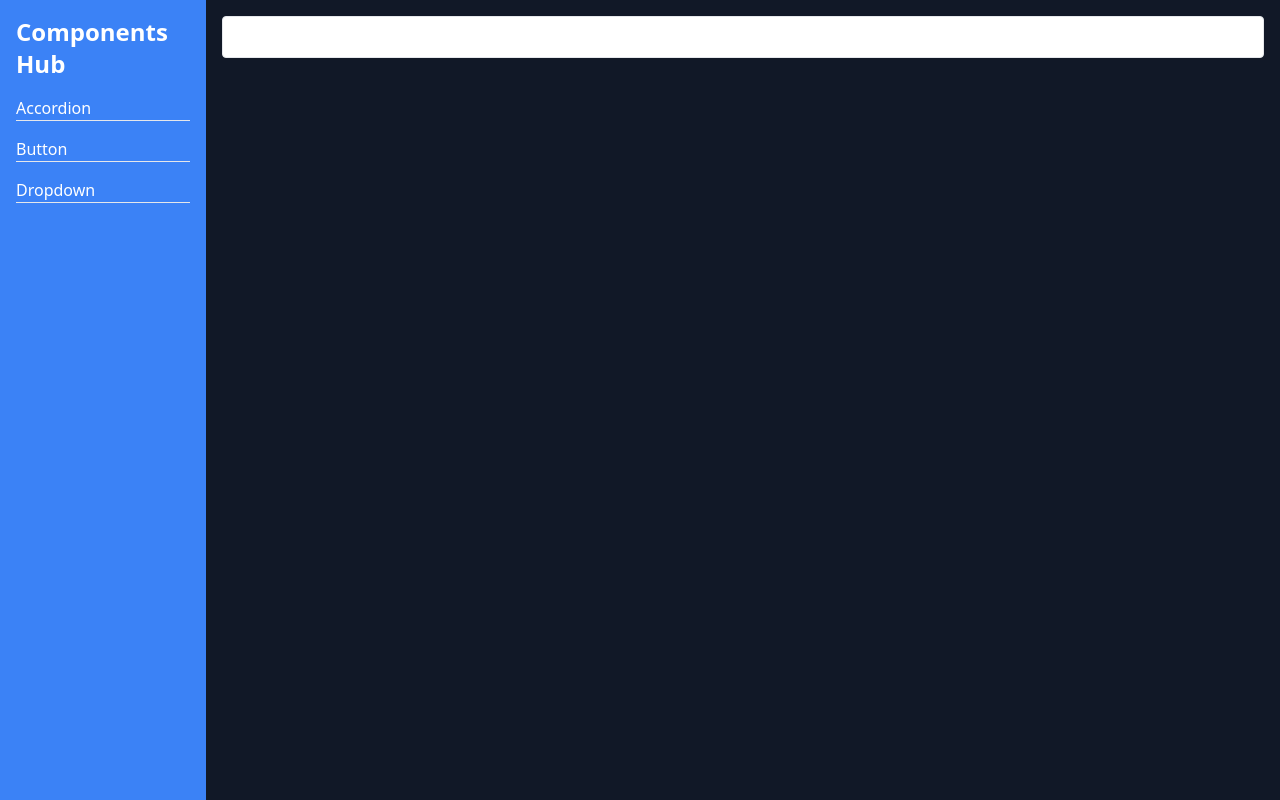
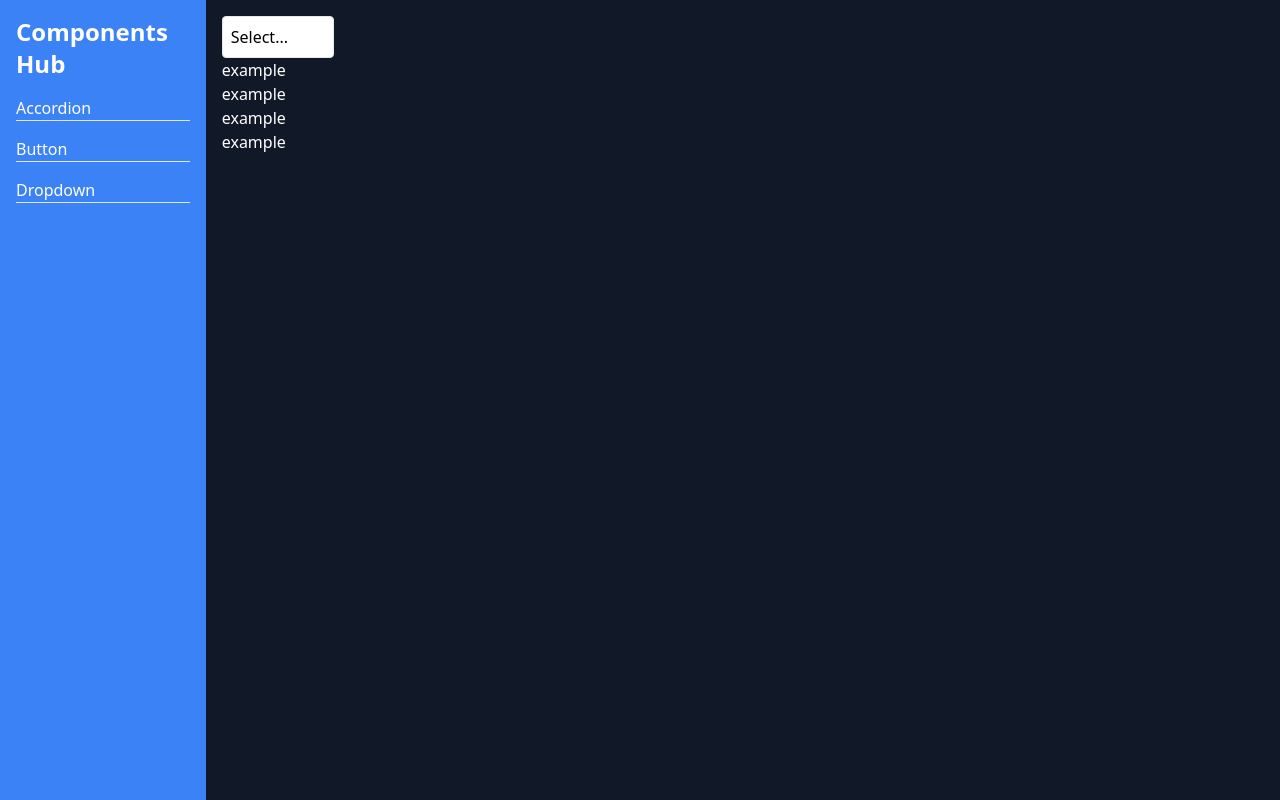
Before and after one commit to nazarenoalt/components-hub, a React (Vite) app: page / in a window 1280 px wide. Both pictures are taken after a click on the button "Dropdown". Built offline with nearby package versions, Linux system fonts and the light colour scheme.

Commit message:
feature: ropdown

```diff
--- a/src/components/Dropdown.jsx
+++ b/src/components/Dropdown.jsx
@@ -1,9 +1,34 @@
+import { useState } from "react"
+
 const Dropdown = ({ options, value, onChange }) => {
+  const [isOpen, setIsOpen] = useState(false);
+
+  const toggleDropdown = (e) => {
+    if (e.type === "keydown" && e.key !== "Enter") return;
+    setIsOpen(!isOpen);
+  };
+
+  const handleSelectOption = (e, option) => {
+    if (e.type == "keydown" && e.key !== "Enter") return;
+    onChange(option);
+    setIsOpen(!isOpen);
+  }
 
   return (
-    <div>
-      <div className="flex border rounded bg-white p-2 bg-red-500">{value || "Select..."}</div>
-      <div className="flex rounded bg-white"></div>
+    <div className="cursor-pointer">
+      <div
+        className="flex border rounded bg-white p-2 text-black w-fit min-w-28"
+        onClick={e => toggleDropdown(e)}
+        onKeyDown={e => toggleDropdown(e)}
+        tabIndex="0"
+      >
+          {value.label || "Select..."}
+      </div>
+      <div
+        className={`flex flex-col border rounded bg-white text-black w-fit min-w-28 absolute ${isOpen ? "visible" : "invisible"}`}
+      >{options.map((option, index) => (
+        <div key={index} tabIndex="0" className="hover:bg-blue-500 px-2" onClick={e => handleSelectOption(e, option)} onKeyDown={e => handleSelectOption(e, option)}>{option.label}</div>
+      ))}</div>
     </div>
   )
 }
--- a/src/components/Sidebar.jsx
+++ b/src/components/Sidebar.jsx
@@ -3,7 +3,7 @@ import { AppContext } from "../context/appContext";
 import { useContext } from "react";
 
 const Sidebar = () => {
-  const {selectedComponent, setSelectedComponent, sidebarItems } = useContext(AppContext);
+  const {setSelectedComponent, sidebarItems } = useContext(AppContext);
 
   const handleComponentLists = (e) => {
     const clickedComponent = sidebarItems.filter(item => item.name === e.target.getAttribute("name"))[0]?.component;
--- a/src/output.css
+++ b/src/output.css
@@ -554,12 +554,20 @@ video {
   display: none;
 }
 
+.visible {
+  visibility: visible;
+}
+
+.invisible {
+  visibility: hidden;
+}
+
+.absolute {
+  position: absolute;
+}
+
 .mt-4 {
   margin-top: 1rem;
-}
-
-.inline-block {
-  display: inline-block;
 }
 
 .flex {
@@ -578,8 +586,25 @@ video {
   width: 15rem;
 }
 
+.w-fit {
+  width: -moz-fit-content;
+  width: fit-content;
+}
+
 .w-screen {
   width: 100vw;
+}
+
+.min-w-28 {
+  min-width: 7rem;
+}
+
+.cursor-pointer {
+  cursor: pointer;
+}
+
+.flex-col {
+  flex-direction: column;
 }
 
 .gap-2 {
@@ -665,6 +690,11 @@ video {
   padding: 1rem;
 }
 
+.px-2 {
+  padding-left: 0.5rem;
+  padding-right: 0.5rem;
+}
+
 .px-4 {
   padding-left: 1rem;
   padding-right: 1rem;
@@ -673,6 +703,11 @@ video {
 .py-1 {
   padding-top: 0.25rem;
   padding-bottom: 0.25rem;
+}
+
+.py-2 {
+  padding-top: 0.5rem;
+  padding-bottom: 0.5rem;
 }
 
 .pt-4 {
@@ -686,6 +721,11 @@ video {
 
 .font-semibold {
   font-weight: 600;
+}
+
+.text-black {
+  --tw-text-opacity: 1;
+  color: rgb(0 0 0 / var(--tw-text-opacity, 1));
 }
 
 .text-blue-400 {
--- a/src/pages/DropdownPage.jsx
+++ b/src/pages/DropdownPage.jsx
@@ -2,7 +2,7 @@ import { useState } from "react"
 import Dropdown from "../components/Dropdown"
 
 const DropdownPage = () => {
-  const [selection, setSelection] = useState(null);
+  const [selection, setSelection] = useState({});
   const items = [
     {label: "Argentina", value: "argentina"},
     {label: "Chile", value: "chile"},
@@ -13,6 +13,20 @@ const DropdownPage = () => {
   return (
     <div>
       <Dropdown options={items} value={selection} onChange={setSelection} />
+      <ul>
+      <li>
+          example
+        </li>
+        <li>
+          example
+        </li>
+        <li>
+          example
+        </li>
+        <li>
+          example
+        </li>
+      </ul>
     </div>
   )
 }
```
